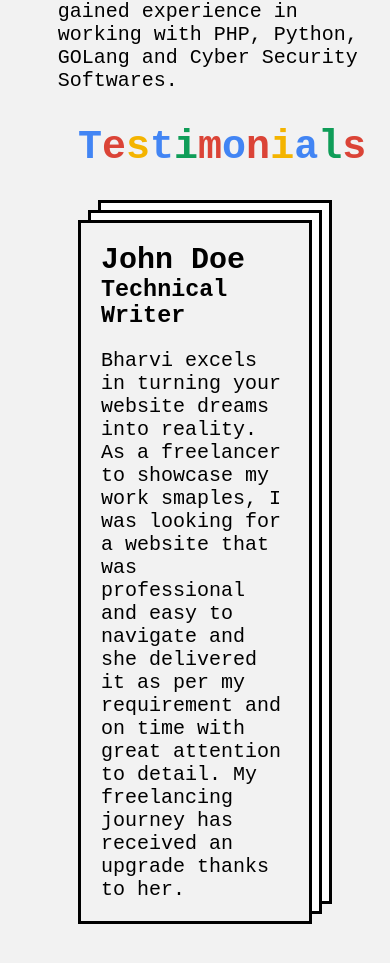
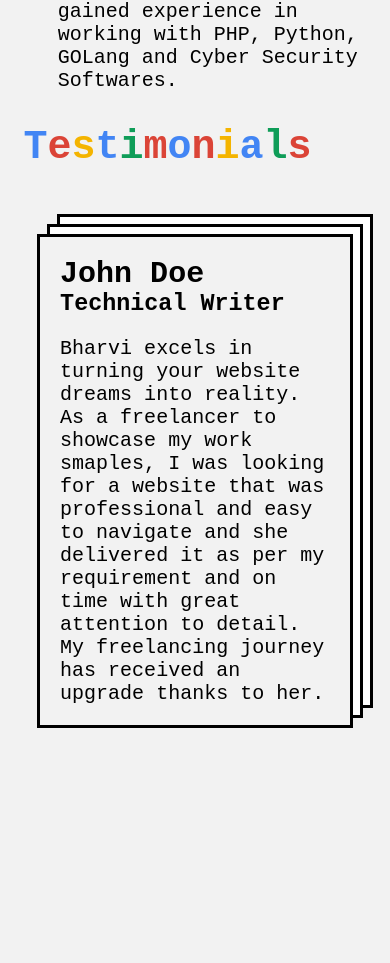
Before and after one commit to Bharvi-Sampat/Personal-Portfolio, a plain HTML site: page experience.html in a window 390 px wide. Shown: the part 1524-2487 px from the top of the page. After the commit the page ends 2389 px from the top, so only its background shows below. Drawn offline with nearby package versions, Linux system fonts and the light colour scheme.

Commit message:
chore: improve margins for testimonials on experience.html

```diff
--- a/css/style.css
+++ b/css/style.css
@@ -546,6 +546,18 @@ main .search {
   .containers ul {
     margin-left: 10%;
   }
+
+  .testimonial {
+    margin: 6%;
+  }
+  .testimonial .description {
+    margin: 4%;
+    border-style: solid;
+    border-width: 3px;
+    box-shadow: 10px -10px 0 -3px white, 10px -10px, 20px -20px 0 -3px white, 20px -20px;
+    background-color: #f2f2f2;
+    padding: 20px 20px;
+  }
 }
 
 main .button {
```
